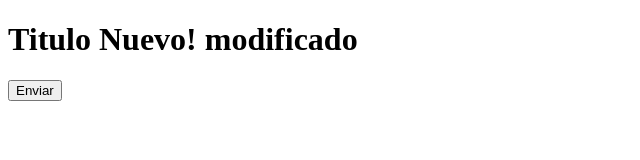
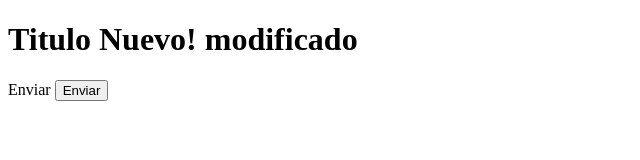
Before and after one commit to mxcat1/HelloWorld-Git, a plain HTML site: page index.html in a window 1280 px wide. Shown: the whole page, without its empty margins (0-640 px from the left). Drawn offline with Linux system fonts and the light colour scheme.

Commit message:
nuevo label

```diff
--- a/index.html
+++ b/index.html
@@ -10,7 +10,8 @@
     <h1>Titulo Nuevo! modificado</h1>
 
     <form action="#" method="GET">
-        <input type="button" value="Enviar">
+        <label for="enviar">Enviar</label>
+        <input type="button" value="Enviar" id="enviar">
     </form>
 </body>
 </html>
```
